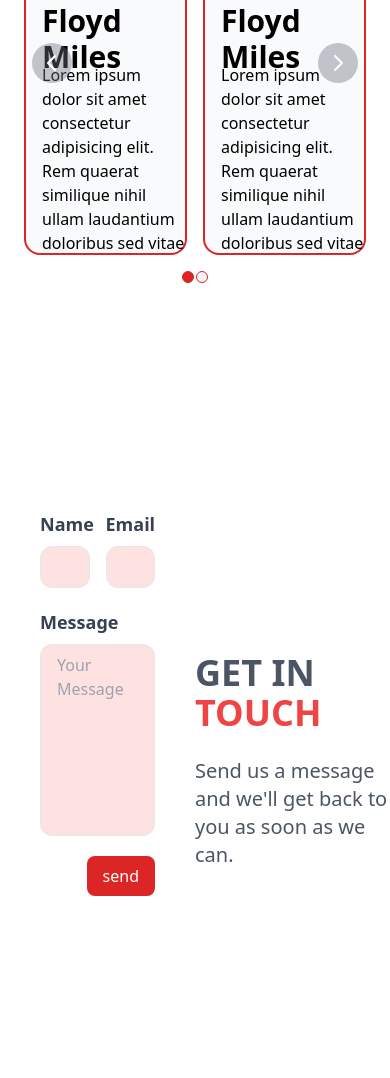
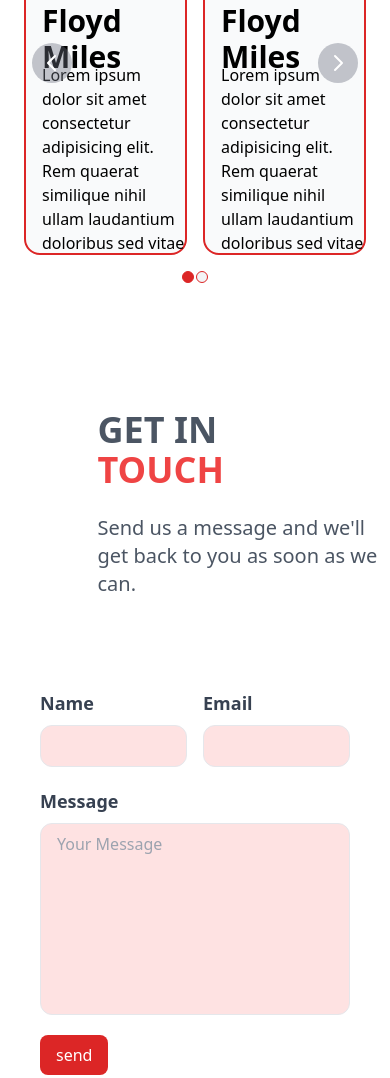
Before and after one commit to Parthakashyap/jetwings, a plain HTML site: page index.html in a window 390 px wide. Shown: the part 5100-6178 px from the top of the page. Drawn offline with nearby package versions, Linux system fonts and the light colour scheme.

Commit message:
Responsive

```diff
--- a/index.html
+++ b/index.html
@@ -426,8 +426,8 @@ style="background-image: url('./Images/Course_bg.jpg')">
 
     <!--End of Alumni Section-->
 
-    <div class=" h-screen flex justify-center items-center">
-        <div class="w-1/2 p-10">
+    <div class=" h-screen flex justify-center flex-col-reverse md:flex-row w-full items-center">
+        <div class="p-10">
             <form action="" class="space-y-5 mt-5">
                 <div class="flex">
                     <label class="block w-1/2 pr-2">
@@ -446,7 +446,7 @@ style="background-image: url('./Images/Course_bg.jpg')">
                     <textarea class="block w-full px-4 py-2 border rounded-xl mt-2 resize-none bg-red-100 h-48"
                         placeholder="Your Message" required></textarea>
                 </label>
-                <div class="flex justify-end">
+                <div class="flex md:justify-end w-full">
                     <button type="submit"
                         class="block px-4 py-2 bg-red-600 hover:bg-red-700  text-white rounded-lg">send</button>
                 </div>
```
